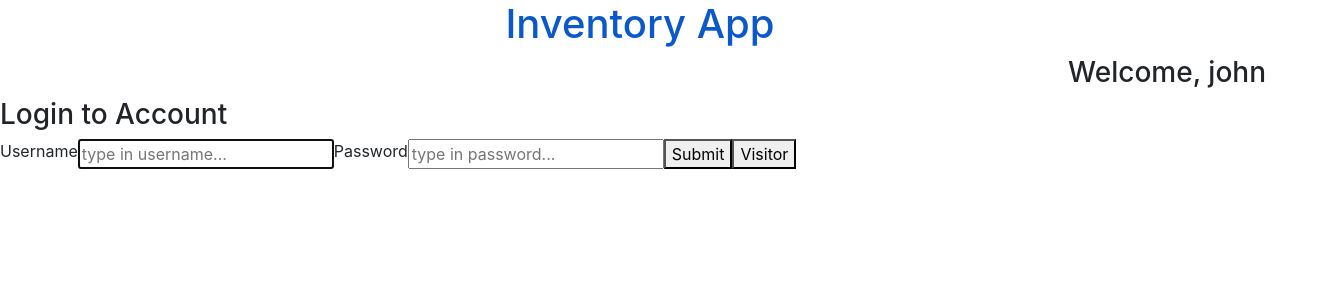
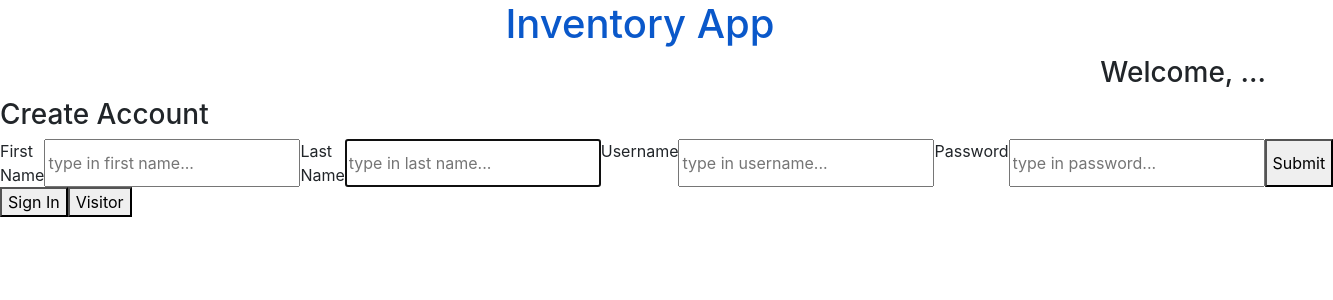
Before and after one commit to jangoflyte/z-prefix-frontend, a React (Create React App) app in the folder z-frontend/: page / in a window 1280 px wide. Shown: the top 300 px of the page, 1333 px wide, since content can reach past the window. Built offline with nearby package versions, Linux system fonts and the light colour scheme.

Commit message:
updated login page

```diff
--- a/z-frontend/src/App.js
+++ b/z-frontend/src/App.js
@@ -4,6 +4,7 @@ import { Login } from './components/Login';
 import { Banner } from './components/Banner';
 import { Items } from './components/Items';
 import { AdminItems } from './components/AdminItems';
+import { Welcome } from './components/Welcome';
 
 export const InventoryContext = React.createContext();
 
@@ -11,7 +12,8 @@ function App() {
   const [allItems, setAllItems] = useState([]);
   const [adminItems, setAdminItems] = useState([]);
   const [userID, setUserID] = useState(1);
-  const [username, setUsername] = useState("john");
+  const [username, setUsername] = useState("");
+  const [firstName, setFirstName] = useState("...");
   const [editID, setEditID] = useState(1);
 
   const invObj = {
@@ -24,7 +26,9 @@ function App() {
     username,
     setUsername,
     editID,
-    setEditID
+    setEditID,
+    firstName,
+    setFirstName,
   };
 
   return (
@@ -33,6 +37,7 @@ function App() {
 
       <Routes>
         <Route path="/" element={<Login />}></Route>
+        <Route path="/welcome" element={<Welcome />}></Route>
         <Route path="/items" element={<Items />}></Route>
         <Route path="/admin" element={<AdminItems />}></Route>
       </Routes>
--- a/z-frontend/src/components/Banner.js
+++ b/z-frontend/src/components/Banner.js
@@ -3,14 +3,14 @@ import { InventoryContext } from '../App';
 import {Link} from 'react-router-dom';
 
 export const Banner = () => {
-    const {username} = useContext(InventoryContext);
+    const {firstName} = useContext(InventoryContext);
     return (
       <div>
         <Link to="/" style={{ textDecoration: "none" }}>
           <h1 style={{ textAlign: "center" }}>Inventory App</h1>
         </Link>
 
-        <h3 style={{ textAlign: "right", marginRight: "0.5em" }}>Welcome, {username}</h3>
+        <h3 style={{ textAlign: "right", marginRight: "0.5em" }}>Welcome, {firstName}</h3>
       </div>
     );
 }
--- a/z-frontend/src/components/Login.js
+++ b/z-frontend/src/components/Login.js
@@ -1,4 +1,4 @@
-import React from 'react';
+import React, {useState} from 'react';
 import {useNavigate} from 'react-router-dom'
 import styled from 'styled-components'
 
@@ -8,8 +8,18 @@ const StyledDiv = styled.div`
 
 export const Login = () => {
     const navigate = useNavigate();
+    const [toggle, setToggle] = useState(false);
+
+    const handleLogin = () => {
+      setToggle(!toggle);
+    }
+
+    console.log(toggle);
+
     return (
       <form>
+        {toggle === true ? (
+          <>
             <h3>Login to Account</h3>
             <StyledDiv>
               <label htmlFor="username">Username</label>
@@ -27,11 +37,58 @@ export const Login = () => {
                 placeholder="type in password..."
                 required
               />
-          <button type="submit" onClick={() => navigate("/admin")}>Submit</button>
+              <button type="submit" onClick={() => navigate("/welcome")}>
+                Submit
+              </button>
+            </StyledDiv>
+          </>
+        ) : (
+          <>
+            <h3>Create Account</h3>
+            <StyledDiv>
+              <label htmlFor="firstname">First Name</label>
+              <input
+                type="text"
+                name="firstname"
+                placeholder="type in first name..."
+                autoFocus
+                required
+              />
+              <label htmlFor="lastname">Last Name</label>
+              <input
+                type="text"
+                name="lastname"
+                placeholder="type in last name..."
+                autoFocus
+                required
+              />
+              <label htmlFor="username">Username</label>
+              <input
+                type="text"
+                name="username"
+                placeholder="type in username..."
+                required
+              />
+              <label htmlFor="username">Password</label>
+              <input
+                type="password"
+                name="password"
+                placeholder="type in password..."
+                required
+              />
+              <button type="submit" onClick={() => navigate("/welcome")}>
+                Submit
+              </button>
+            </StyledDiv>
+          </>
+        )}
+
+        <button type="submit" onClick={() => handleLogin()}>
+          Sign In
+        </button>
         <button type="submit" onClick={() => navigate("/items")}>
           Visitor
         </button>
-        </StyledDiv>
       </form>
     );
 }
--- /dev/null
+++ b/z-frontend/src/components/Welcome.js
@@ -0,0 +1,15 @@
+import React, { useContext } from 'react';
+import { useNavigate } from "react-router-dom";
+import { InventoryContext } from "../App";
+
+export const Welcome = () => {
+    const {firstName} = useContext(InventoryContext);
+    const navigate = useNavigate();
+
+    return (
+        <div>
+            <h2>Welcome, {firstName} </h2>
+            <button onClick={() => navigate("/admin")}>Personal Items</button>
+        </div>
+    )
+}
```
Lines whose indentation alone changed are shown as unchanged.
